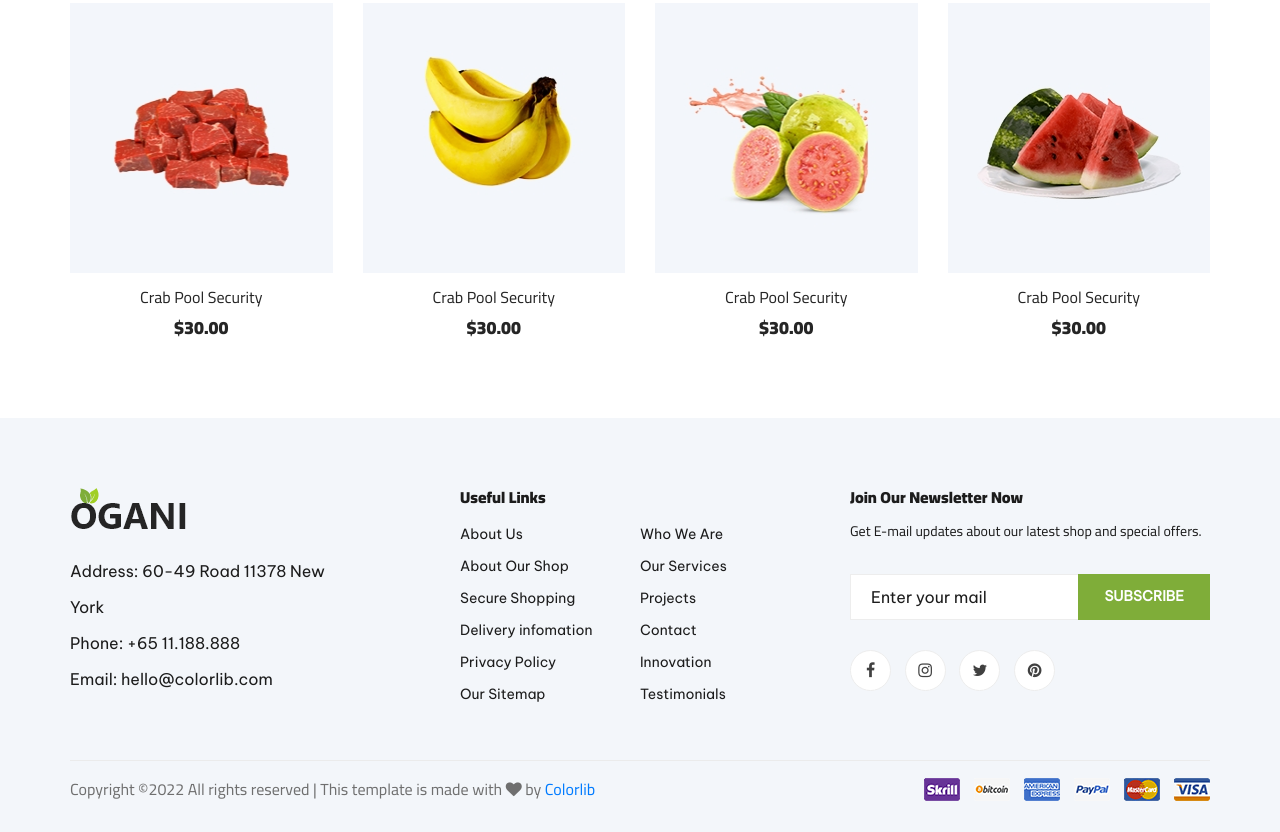
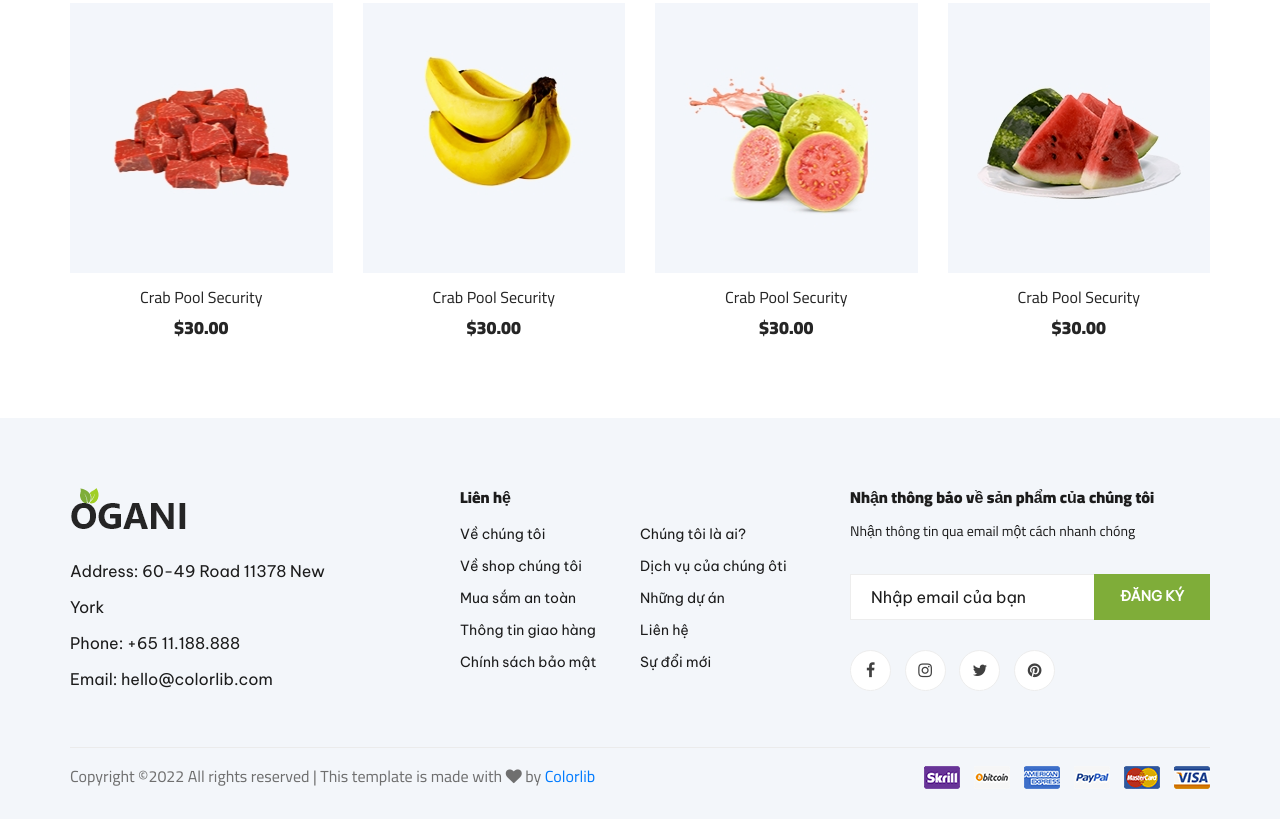
Before and after one commit to tuankiet0606/Front-End-X-ng-Th-c-H-nh, a website: page shop-details.html in a window 1280 px wide. Shown: the part 1840-2672 px from the top of the page. Drawn offline with Linux system fonts and the light colour scheme.

Commit message:
Update shop-details.html
Tui ms update nha

```diff
--- a/shop-details.html
+++ b/shop-details.html
@@ -284,13 +284,13 @@
                                 </div>
                             </div>
                         </div>
-                        <a href="#" class="primary-btn">ADD TO CARD</a>
+                        <a href="#" class="primary-btn">Thêm vào giỏ hàng</a>
                         <a href="#" class="heart-icon"><span class="icon_heart_alt"></span></a>
                         <ul>
-                            <li><b>Availability</b> <span>In Stock</span></li>
-                            <li><b>Shipping</b> <span>01 day shipping. <samp>Free pickup today</samp></span></li>
-                            <li><b>Weight</b> <span>0.5 kg</span></li>
-                            <li><b>Share on</b>
+                            <li><b>Trạng thái</b> <span>Còn hàng</span></li>
+                            <li><b>Vận chuyển</b> <span>Giao hàng trong 1 ngày.</span></li>
+                            <li><b>Trọng lượng</b> <span>0.5 kg</span></li>
+                            <li><b>Chia sẻ</b>
                                 <div class="share">
                                     <a href="#"><i class="fa fa-facebook"></i></a>
                                     <a href="#"><i class="fa fa-twitter"></i></a>
@@ -306,21 +306,21 @@
                         <ul class="nav nav-tabs" role="tablist">
                             <li class="nav-item">
                                 <a class="nav-link active" data-toggle="tab" href="#tabs-1" role="tab"
-                                    aria-selected="true">Description</a>
+                                    aria-selected="true">Mô tả</a>
                             </li>
                             <li class="nav-item">
                                 <a class="nav-link" data-toggle="tab" href="#tabs-2" role="tab"
-                                    aria-selected="false">Information</a>
+                                    aria-selected="false">Thông tin chi tiết</a>
                             </li>
                             <li class="nav-item">
                                 <a class="nav-link" data-toggle="tab" href="#tabs-3" role="tab"
-                                    aria-selected="false">Reviews <span>(1)</span></a>
+                                    aria-selected="false">Đánh giá <span>(1)</span></a>
                             </li>
                         </ul>
                         <div class="tab-content">
                             <div class="tab-pane active" id="tabs-1" role="tabpanel">
                                 <div class="product__details__tab__desc">
-                                    <h6>Products Infomation</h6>
+                                    <h6>Thông tin sản phẩm</h6>
                                     <p>Vestibulum ac diam sit amet quam vehicula elementum sed sit amet dui.
                                         Pellentesque in ipsum id orci porta dapibus. Proin eget tortor risus. Vivamus
                                         suscipit tortor eget felis porttitor volutpat. Vestibulum ac diam sit amet quam
@@ -343,7 +343,7 @@
                             </div>
                             <div class="tab-pane" id="tabs-2" role="tabpanel">
                                 <div class="product__details__tab__desc">
-                                    <h6>Products Infomation</h6>
+                                    <h6>Sản phẩm liên quan</h6>
                                     <p>Vestibulum ac diam sit amet quam vehicula elementum sed sit amet dui.
                                         Pellentesque in ipsum id orci porta dapibus. Proin eget tortor risus.
                                         Vivamus suscipit tortor eget felis porttitor volutpat. Vestibulum ac diam
@@ -480,32 +480,30 @@
                 </div>
                 <div class="col-lg-4 col-md-6 col-sm-6 offset-lg-1">
                     <div class="footer__widget">
-                        <h6>Useful Links</h6>
+                        <h6>Liên hệ</h6>
                         <ul>
-                            <li><a href="#">About Us</a></li>
-                            <li><a href="#">About Our Shop</a></li>
-                            <li><a href="#">Secure Shopping</a></li>
-                            <li><a href="#">Delivery infomation</a></li>
-                            <li><a href="#">Privacy Policy</a></li>
-                            <li><a href="#">Our Sitemap</a></li>
+                            <li><a href="#">Về chúng tôi</a></li>
+                            <li><a href="#">Về shop chúng tôi</a></li>
+                            <li><a href="#">Mua sắm an toàn</a></li>
+                            <li><a href="#">Thông tin giao hàng</a></li>
+                            <li><a href="#">Chính sách bảo mật</a></li>
                         </ul>
                         <ul>
-                            <li><a href="#">Who We Are</a></li>
-                            <li><a href="#">Our Services</a></li>
-                            <li><a href="#">Projects</a></li>
-                            <li><a href="#">Contact</a></li>
-                            <li><a href="#">Innovation</a></li>
-                            <li><a href="#">Testimonials</a></li>
+                            <li><a href="#">Chúng tôi là ai?</a></li>
+                            <li><a href="#">Dịch vụ của chúng ôti</a></li>
+                            <li><a href="#">Những dự án</a></li>
+                            <li><a href="#">Liên hệ</a></li>
+                            <li><a href="#">Sự đổi mới</a></li>
                         </ul>
                     </div>
                 </div>
                 <div class="col-lg-4 col-md-12">
                     <div class="footer__widget">
-                        <h6>Join Our Newsletter Now</h6>
-                        <p>Get E-mail updates about our latest shop and special offers.</p>
+                        <h6>Nhận thông báo về sản phẩm của chúng tôi</h6>
+                        <p>Nhận thông tin qua email một cách nhanh chóng</p>
                         <form action="#">
-                            <input type="text" placeholder="Enter your mail">
-                            <button type="submit" class="site-btn">Subscribe</button>
+                            <input type="text" placeholder="Nhập email của bạn">
+                            <button type="submit" class="site-btn">Đăng ký</button>
                         </form>
                         <div class="footer__widget__social">
                             <a href="#"><i class="fa fa-facebook"></i></a>
```
